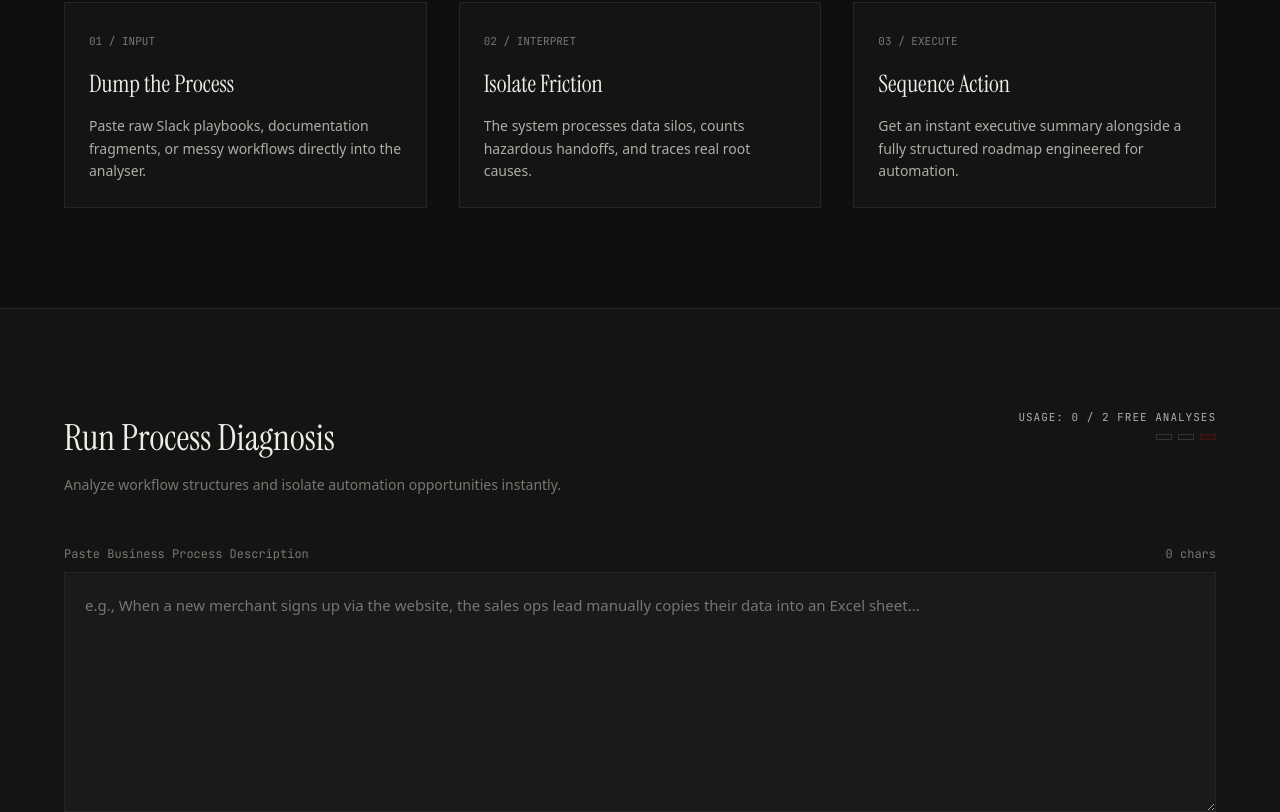
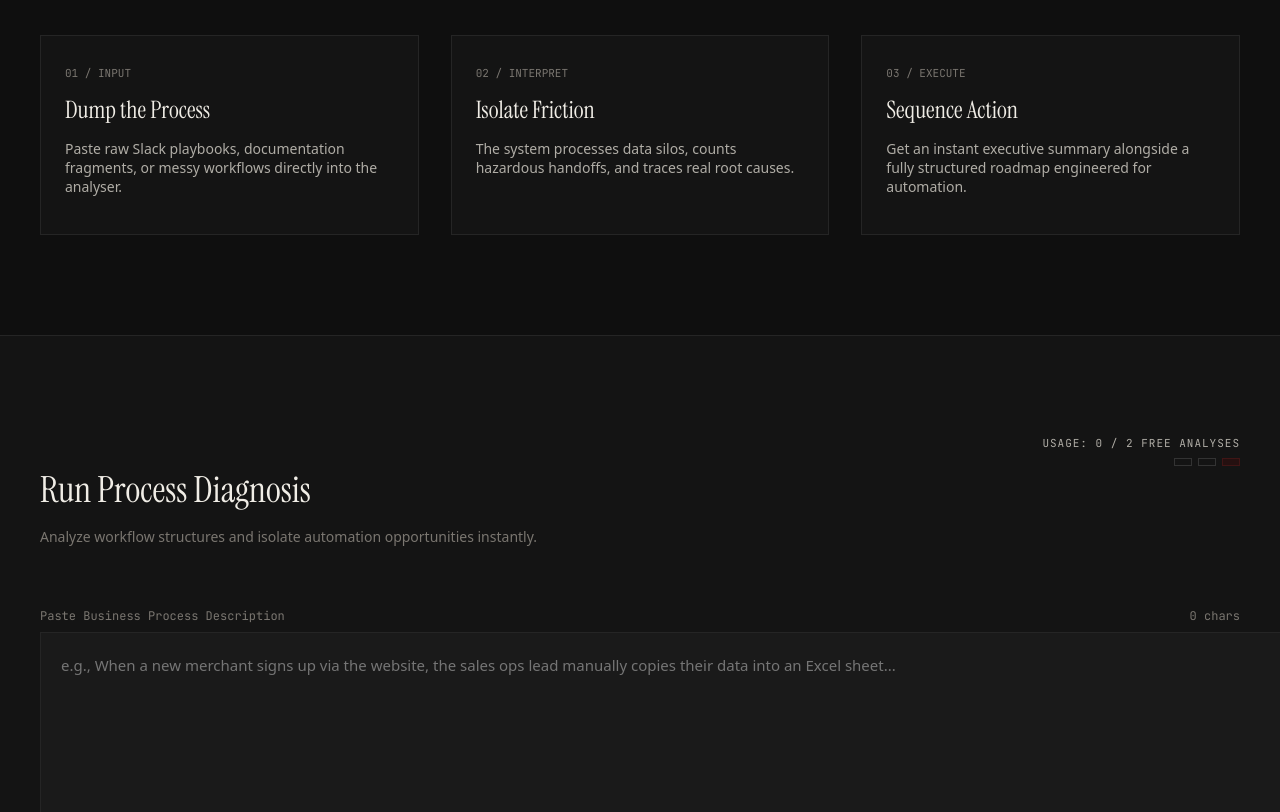
Before and after one commit to vikrantsharma10/ops-process-analyser, a Next.js app: page / in a window 1280 px wide. Shown: the part 1191-2003 px from the top of the page. Built offline with nearby package versions, Linux system fonts and the light colour scheme.

Commit message:
Update globals.css

```diff
--- a/app/globals.css
+++ b/app/globals.css
@@ -1,279 +1,66 @@
+@import url('https://fonts.googleapis.com/css2?family=Instrument+Serif:ital@0;1&family=JetBrains+Mono:wght@400;500;700&display=swap');
+
 @tailwind base;
 @tailwind components;
 @tailwind utilities;
 
-*, *::before, *::after {
-  box-sizing: border-box;
+/* Core Reset & High-Contrast Dark Mode Baseline */
+body {
+  background-color: #0f0f0f;
+  color: #f0ede6;
+  font-family: 'JetBrains Mono', monospace;
   margin: 0;
   padding: 0;
-}
-
-:root {
-  --bg: #0f0f0f;
-  --bg-1: #141414;
-  --bg-2: #1a1a1a;
-  --fg: #f0ede6;
-  --fg-dim: #7a7670;
-  --fg-mid: #b0ada6;
-  --accent: #c8f135;
-  --accent-dim: #8aaa24;
-  --border: #252525;
-  --border-bright: #333;
-  --font-display: 'Instrument Serif', Georgia, serif;
-  --font-body: var(--font-body), system-ui, sans-serif;
-  --font-mono: var(--font-mono), monospace;
-}
-
-html {
-  scroll-behavior: smooth;
-  background-color: var(--bg);
-}
-
-body {
-  background: var(--bg);
-  color: var(--fg);
-  font-family: var(--font-body);
-  font-size: 16px;
-  line-height: 1.6;
   -webkit-font-smoothing: antialiased;
 }
 
-.container {
-  max-width: 1200px;
-  margin: 0 auto;
-  padding: 0 24px;
+/* Custom Typography Utility Overrides */
+.font-serif-display {
+  font-family: 'Instrument+Serif', Georgia, serif;
+  letter-spacing: -0.02em;
+  line-height: 1.05;
 }
 
-nav {
-  border-bottom: 1px solid var(--border);
-  background: var(--bg);
-  position: sticky;
-  top: 0;
-  z-index: 100;
+.font-mono-interface {
+  font-family: 'JetBrains Mono', monospace;
 }
 
-.nav-inner {
-  max-width: 1400px;
-  margin: 0 auto;
-  padding: 16px 24px;
-  display: flex;
-  justify-content: space-between;
-  align-items: center;
+/* Enforcing Umbrella Brand Elements Globals */
+* {
+  border-radius: 0px !important; /* Strictly rejects rounded corners */
 }
 
-.nav-left {
-  display: flex;
-  align-items: center;
-  gap: 16px;
-  font-family: var(--font-mono);
-  font-size: 12px;
+/* Custom Selection Highlight using Volt Lime Green */
+::selection {
+  background-color: #c8f135;
+  color: #0f0f0f;
 }
 
-.nav-logo {
-  font-weight: 600;
-  letter-spacing: 1px;
+/* Global Form Component Defaults to prevent raw unstyled defaults */
+input, textarea, select {
+  background-color: #141414;
+  color: #f0ede6;
+  border: 1px solid #252525;
+  padding: 12px;
+  font-family: 'JetBrains Mono', monospace;
+  transition: border-color 0.2s ease;
 }
 
-.nav-module {
-  color: var(--fg-dim);
+input:focus, textarea:focus {
+  outline: none;
+  border-color: #c8f135;
 }
 
-.nav-cta {
-  background: var(--accent);
-  color: #000;
-  border: none;
-  padding: 8px 16px;
-  font-family: var(--font-mono);
-  font-size: 11px;
-  font-weight: 600;
-  text-transform: uppercase;
-  cursor: pointer;
-  transition: background 0.2s ease;
+/* Custom Scrollbar to match dark aesthetic */
+::-webkit-scrollbar {
+  width: 6px;
 }
-
-.hero {
-  padding: 120px 0 80px 0;
-  border-bottom: 1px solid var(--border);
+::-webkit-scrollbar-track {
+  background: #0f0f0f;
 }
-
-.hero-eyebrow {
-  font-family: var(--font-mono);
-  font-size: 11px;
-  text-transform: uppercase;
-  letter-spacing: 2px;
-  color: var(--fg-dim);
-  margin-bottom: 32px;
+::-webkit-scrollbar-thumb {
+  background: #252525;
 }
-
-.hero-headline {
-  font-family: var(--font-display);
-  font-size: clamp(48px, 8vw, 96px);
-  font-weight: 400;
-  line-height: 1.05;
-  letter-spacing: -2px;
-  margin-bottom: 40px;
-  color: var(--fg);
+::-webkit-scrollbar-thumb:hover {
+  background: #c8f135;
 }
-
-.hero-headline em {
-  font-style: italic;
-  color: var(--accent);
-}
-
-.hero-sub {
-  font-size: clamp(16px, 2vw, 20px);
-  color: var(--fg-mid);
-  max-width: 680px;
-  margin-bottom: 48px;
-  font-weight: 300;
-}
-
-.hero-sub strong {
-  color: var(--fg);
-  font-weight: 500;
-}
-
-.btn-primary {
-  background: var(--accent);
-  color: #000;
-  border: none;
-  padding: 16px 32px;
-  font-family: var(--font-mono);
-  font-size: 14px;
-  font-weight: 600;
-  cursor: pointer;
-  margin-bottom: 80px;
-}
-
-.hero-stat-row {
-  display: grid;
-  grid-template-columns: repeat(4, 1fr);
-  border-top: 1px solid var(--border);
-  padding-top: 32px;
-  gap: 24px;
-}
-
-.hero-stat-num {
-  font-family: var(--font-mono);
-  font-size: 24px;
-  font-weight: 500;
-  color: var(--accent);
-  margin-bottom: 4px;
-}
-
-.hero-stat-label {
-  font-family: var(--font-mono);
-  font-size: 11px;
-  text-transform: uppercase;
-  letter-spacing: 1px;
-  color: var(--fg-dim);
-}
-
-#tool {
-  padding: 100px 0;
-  background: var(--bg-1);
-  border-bottom: 1px solid var(--border);
-}
-
-.tool-header {
-  display: flex;
-  justify-content: space-between;
-  align-items: flex-start;
-  margin-bottom: 48px;
-}
-
-.tool-title {
-  font-family: var(--font-display);
-  font-size: 36px;
-  font-weight: 400;
-  margin-bottom: 8px;
-}
-
-.tool-sub {
-  color: var(--fg-dim);
-  font-size: 14px;
-}
-
-.usage-counter {
-  font-family: var(--font-mono);
-  font-size: 11px;
-  text-align: right;
-}
-
-.pip-box {
-  display: flex;
-  gap: 6px;
-  margin-top: 8px;
-  justify-content: flex-end;
-}
-
-.pip {
-  width: 16px;
-  height: 6px;
-  border: 1px solid var(--border-bright);
-}
-
-.pip.used {
-  background: var(--accent);
-  border-color: var(--accent);
-}
-
-.input-area {
-  margin-bottom: 24px;
-}
-
-textarea {
-  width: 100%;
-  height: 240px;
-  background: var(--bg-2);
-  border: 1px solid var(--border);
-  padding: 20px;
-  color: var(--fg);
-  font-size: 15px;
-  resize: vertical;
-  outline: none;
-}
-
-.tool-actions {
-  display: flex;
-  justify-content: flex-end;
-}
-
-.btn-run {
-  background: transparent;
-  color: var(--accent);
-  border: 1px solid var(--accent);
-  padding: 14px 28px;
-  font-family: var(--font-mono);
-  font-size: 13px;
-  font-weight: 500;
-  cursor: pointer;
-}
-
-.btn-run:disabled {
-  border-color: var(--border);
-  color: var(--fg-dim);
-  cursor: not-allowed;
-}
-
-.loading-bar {
-  width: 100%;
-  height: 2px;
-  background: var(--border);
-  margin-top: 24px;
-  overflow: hidden;
-}
-
-.loading-bar-fill {
-  height: 100%;
-  background: var(--accent);
-  transition: width 0.4s ease;
-}
-
-.loading-status {
-  font-family: var(--font-mono);
-  font-size: 11px;
-  color: var(--fg-mid);
-  margin-top: 10px;
-  text-transform: uppercase;
-}
```
